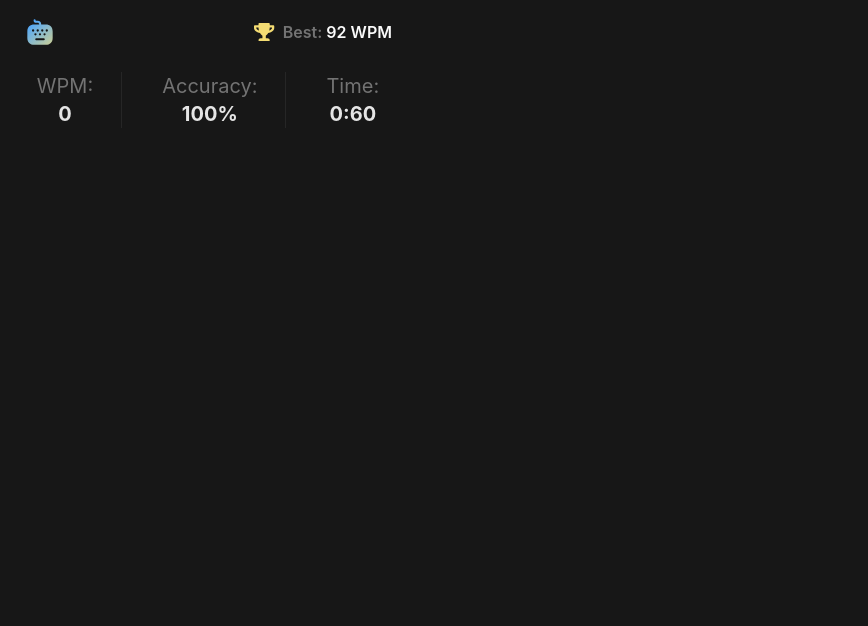
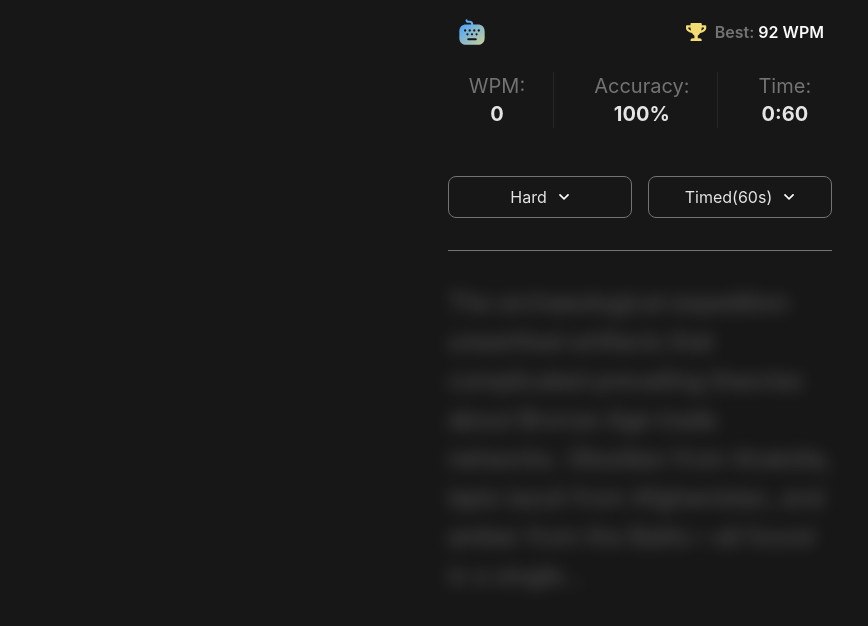
Before and after one commit to briellll/Typing-speed-test, a React (Vite) app: page / in a window 1280 px wide. Shown: the top 626 px of the page, without its empty margins (0-868 px from the left). Built offline with nearby package versions, Linux system fonts and the light colour scheme.

Commit message:
adiciona tela inicial e dropdowns para seleção de dificuldade

```diff
--- a/src/App.jsx
+++ b/src/App.jsx
@@ -1,12 +1,23 @@
+import { useState } from "react"
 import HeaderStats from "./components/HeaderStats"
+import StartScreen from "./components/StartScreen"
 
 function App() {
 
+    const [gamePhase, setGamePhase] = useState('start');
 
   return (
     <div className=" bg-neutral-900 min-h-screen p-4 " >
-        <div className=" max-w-sm ">
-    <HeaderStats/>
+        <div className=" max-w-sm mx-auto ">
+
+            <HeaderStats/>
+            <hr className=" border-neutral-500 " />
+            {gamePhase === 'start' && (
+                <StartScreen onStartTest={() => setGamePhase('playing')} />
+            )}
+
+
+
         </div>
     </div>
   )
--- a/src/components/Dropdown.jsx
+++ b/src/components/Dropdown.jsx
@@ -1,10 +1,48 @@
 import { useState } from "react";
+import iconDownArrow from "../assets/images/icon-down-arrow.svg";
 
 const DropDown = ({options, defaultSelected}) => {
 
+    const [isOpen, setIsOpen] = useState(false);
+
+    const [selectedOption, setSelectedOption] = useState(defaultSelected);
+
+    const handleSelect = (option) => {
+        setSelectedOption(option);
+        setIsOpen(false);
+    };
+
     return (
+        <div className=" relative flex-1 w-full ">
 
-    )
-}
+            <button onClick={()=> setIsOpen(!isOpen)}
+                className=" w-full flex border border-neutral-500 py-2 rounded-lg text-neutral-200 justify-center px-4 items-center gap-3 text-center hover:bg-neutral-800 transition-colors "
+                >
+            <span>{selectedOption}</span>
+            <span>
+                <img src={iconDownArrow} alt="icone de seta para baixo" />
+            </span>
+            </button>
+
+            {isOpen && (
+                <div className="absolute w-full z-2">
+                    <ul className=" divide-y divide-neutral-500 flex flex-col text-neutral-200 bg-neutral-800 rounded-md mt-2">
+                        {options.map((option)=>(
+                            <li className="flex gap-2 p-1 items-center " key={option} onClick={()=> handleSelect(option)}>
+                                <div className="flex items-center justify-center w-4 h-4 rounded-full border border-neutral-500" >
+                                    {selectedOption === option && (<div className="w-2 h-2 rounded-full bg-blue-500 "></div>)}
+                                </div>
+                                <span>{option}</span>
+                            </li>
+                        ))}
+
+                    </ul>
+                </div>
+            )}
+
+        </div>
+
+    );
+};
 
 export default DropDown;
--- a/src/components/HeaderStats.jsx
+++ b/src/components/HeaderStats.jsx
@@ -1,4 +1,4 @@
-
+import DropDown from './Dropdown';
 import logoSmallImg from '../assets/images/logo-small.svg';
 import iconPersonalBest from '../assets/images/icon-personal-best.svg';
 
@@ -38,6 +38,18 @@ const HeaderStats = () => {
 
             </div>
 
+            <div className="flex justify-center gap-4 mb-8 ">
+                <DropDown
+                    options={['Easy','Medium','Hard']}
+                    defaultSelected="Hard"
+                />
+                <DropDown
+                    options={['Timed(60s)','Passage']}
+                    defaultSelected="Timed(60s)"
+                />
+            </div>
+
+
         </div>
     )
 }
--- /dev/null
+++ b/src/components/StartScreen.jsx
@@ -0,0 +1,24 @@
+
+
+const StartScreen = ({onStartTest}) => {
+    return (
+
+
+
+            <div className="relative mt-8 cursor-pointer"
+            onClick={onStartTest}
+            >
+
+                <div className="text-2xl leading-relaxed text-neutral-400       opacity-50 select-none  blur-sm "
+                >
+                        The archaeological expedition unearthed artifacts that complicated prevailing
+                        theories about Bronze Age trade networks. Obsidian from Anatolia, lapis lazuli
+                        from Afghanistan, and amber from the Baltic—all found in a single...
+                </div>
+
+            </div>
+
+    )
+}
+
+export default StartScreen;
```
